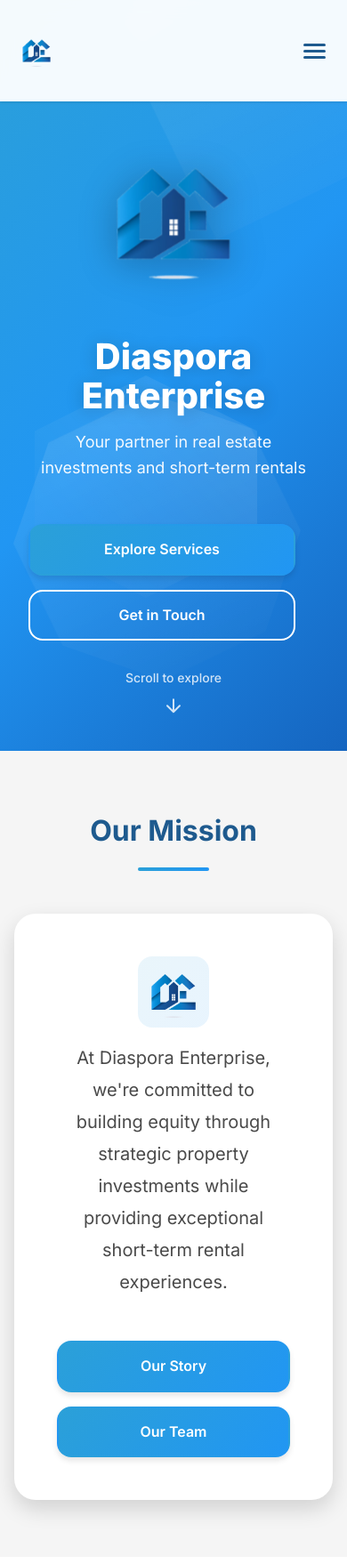
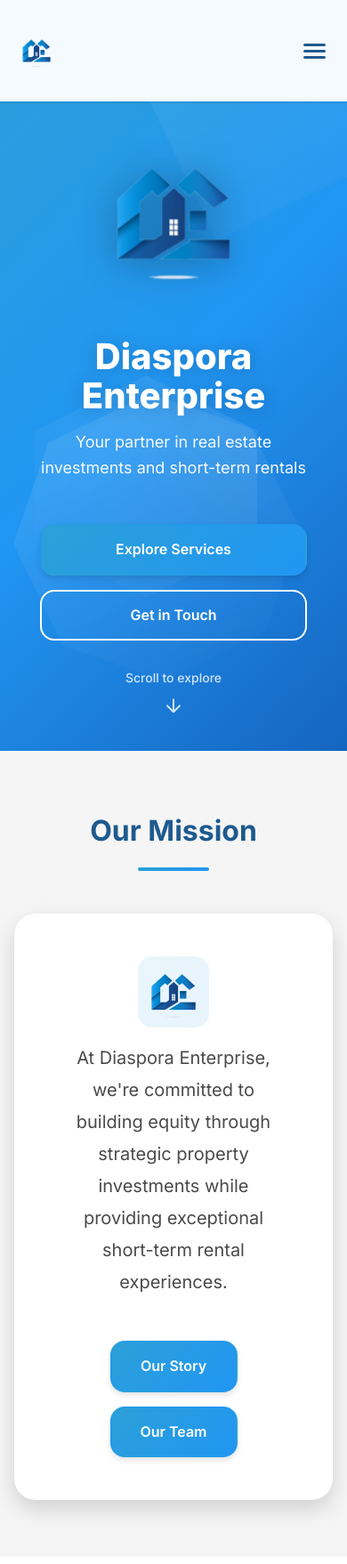
Before and after one commit to CarlokoZ/DiasporaEnterprise, a Django app: page / in a window 390 px wide. Shown: the top 1758 px of the page at 89% size. Run offline with Django 5.2, Linux system fonts and the light colour scheme.

Commit message:
fix: Centered buttons in the home template's hero section for mobile view

```diff
--- a/website/static/css/style.css
+++ b/website/static/css/style.css
@@ -805,6 +805,12 @@ ul {
 
     .hero-buttons {
         flex-direction: column;
+        align-items: center;
+    }
+
+    .mission-buttons {
+        flex-direction: column;
+        align-items: center;
     }
 
     .btn {
```
